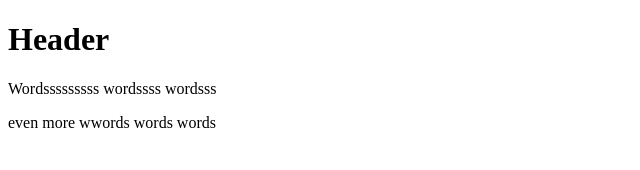
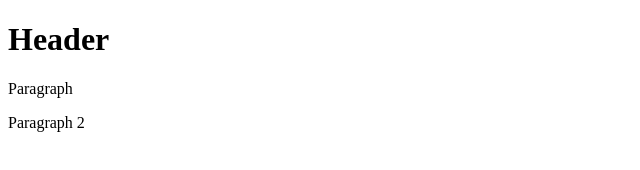
Before and after one commit to justjohnnyj/git-test, a website: page index.html in a window 1280 px wide. Shown: the whole page, without its empty margins (0-640 px from the left). Drawn offline with Linux system fonts and the light colour scheme.

Commit message:
first commit

```diff
--- a/index.html
+++ b/index.html
@@ -2,7 +2,7 @@
 <html>
     <body>
         <h1>Header</h1>
-        <p>Wordsssssssss wordssss wordsss</p>
-        <p>even more wwords words words</p>
+        <p>Paragraph</p>
+        <p>Paragraph 2</p>
     </body>
 </html>
```
Also changed, not shown: package.json (added, +19 -0 lines), 1 other file.
